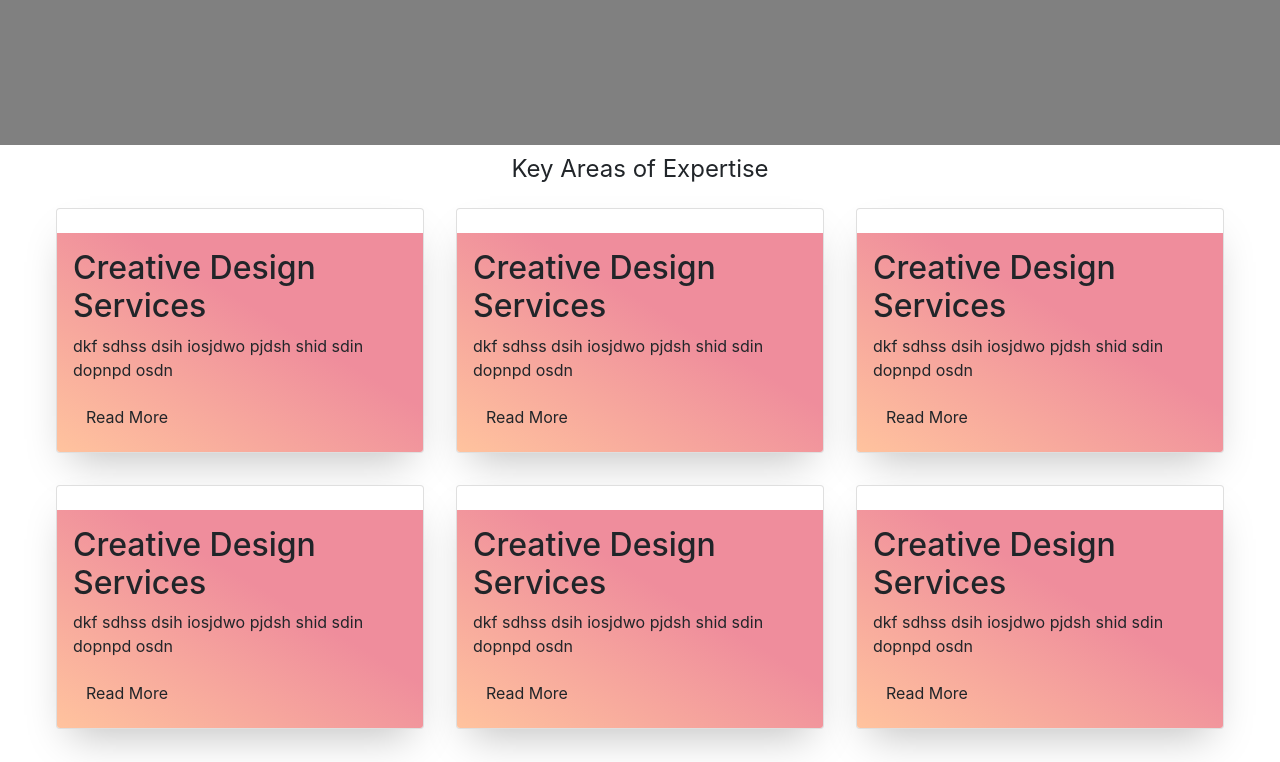
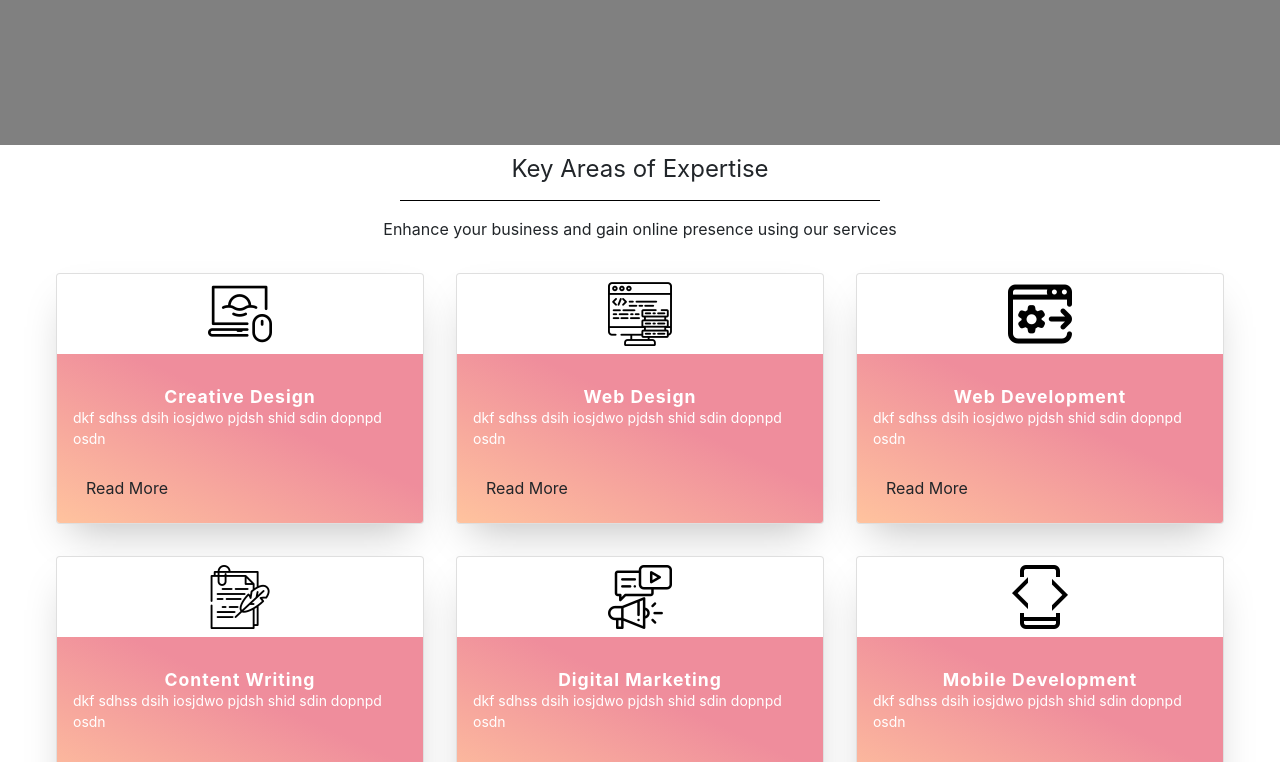
Before and after one commit to brendangaturu/Brendan_Website, a Django app: page / in a window 1280 px wide; the page is wider, and only the part inside the window is pictured. Shown: the part 655-1417 px from the top of that part. Run offline with Django 3.2, Linux system fonts and the light colour scheme; some libraries are stand-ins or nearby versions; some web fonts are replaced.

Commit message:
homepage cards styling

```diff
--- a/static/css/base.css
+++ b/static/css/base.css
@@ -79,6 +79,12 @@ margin: 0 auto;
     padding: 1rem;
 }
 
+.card_image {
+margin: auto;
+padding: 0.5rem;
+left: 50%;
+}
+
 @media (min-width: 40rem) {
 .cards_item{
     width: 50%
@@ -105,16 +111,18 @@ margin: 0 auto;
     background: linear-gradient(to bottom left, #EF8D9C 40%, #FFC39E 100%);
 }
 
-.card-title {
-    color: red;
+.card_title {
+    color: #ffffff;
     font-size: 1.1rem;
     font-weight: 700;
     letter-spacing: 1px;
     text-transform: capitalize;
     margin: 0px;
+    text-align: center;
+    padding-top: 1rem;
 }
 
-.card-text {
+.card_text {
     color: #ffffff;
     font-size: 0.875rem;
     line-height: 1.5;
--- a/templates/base.html
+++ b/templates/base.html
@@ -1,6 +1,6 @@
 {% load static %}
 
-<!DOCTYPE html>
+
 <html>
     <head>
         <meta name="viewport" content="width=device-width, initial-scale=1.0">
@@ -11,8 +11,10 @@
 
         <!--Google fonts-->
             <link href="https://fonts.googleapis.com/css?family=Trochut&display=swap" rel="stylesheet">
+
             <!-- External stylesheet-->
         <link href="{% static 'css/base.css' %}" rel="stylesheet">
+
         <!--Google icons-->
 
 
--- a/templates/home.html
+++ b/templates/home.html
@@ -1,18 +1,22 @@
 {% extends 'base.html' %}
+{% load static %}
 <!--Navigation inherited from base template-->
 
 {% block content %}
-
+<!--TODO: Customise the services icons to match the theme color -->
 <div class="main">
     <h1 class="services_heading">Key Areas of Expertise</h1>
+    <hr/>
+    <p style="text-align: center;">Enhance your business and gain online presence using our services</p>
     <ul class="cards">
+
         <li class="cards_item">
             <div class="card">
                 <div class="card_image">
-                    <img src="">
+                    <img src="{% static 'images/creativedesign.png' %}" alt="">
                 </div>
                 <div class="card_content">
-                    <h2 class="card_title">Creative Design Services</h2>
+                    <h2 class="card_title">Creative Design </h2>
                     <p class="card_text">dkf sdhss dsih iosjdwo pjdsh shid sdin dopnpd osdn </p>
                     <button class="btn card_btn">Read More</button>
                 </div>
@@ -22,10 +26,10 @@
         <li class="cards_item">
             <div class="card">
                 <div class="card_image">
-                    <img src="">
+                    <img src="{% static 'images/webdesign.png' %}" alt="">
                 </div>
                 <div class="card_content">
-                    <h2 class="card_title">Creative Design Services</h2>
+                    <h2 class="card_title">Web Design </h2>
                     <p class="card_text">dkf sdhss dsih iosjdwo pjdsh shid sdin dopnpd osdn </p>
                     <button class="btn card_btn">Read More</button>
                 </div>
@@ -35,10 +39,10 @@
         <li class="cards_item">
             <div class="card">
                 <div class="card_image">
-                    <img src="">
+                    <img src="{% static 'images/webdevelopment.png' %}" alt="">
                 </div>
                 <div class="card_content">
-                    <h2 class="card_title">Creative Design Services</h2>
+                    <h2 class="card_title">Web Development</h2>
                     <p class="card_text">dkf sdhss dsih iosjdwo pjdsh shid sdin dopnpd osdn </p>
                     <button class="btn card_btn">Read More</button>
                 </div>
@@ -48,10 +52,10 @@
         <li class="cards_item">
             <div class="card">
                 <div class="card_image">
-                    <img src="">
+                    <img src="{% static 'images/contentwriting.png' %}" alt="">
                 </div>
                 <div class="card_content">
-                    <h2 class="card_title">Creative Design Services</h2>
+                    <h2 class="card_title">Content Writing</h2>
                     <p class="card_text">dkf sdhss dsih iosjdwo pjdsh shid sdin dopnpd osdn </p>
                     <button class="btn card_btn">Read More</button>
                 </div>
@@ -61,10 +65,10 @@
         <li class="cards_item">
             <div class="card">
                 <div class="card_image">
-                    <img src="">
+                    <img src="{% static 'images/digitalmarketing.png' %}" alt="">
                 </div>
                 <div class="card_content">
-                    <h2 class="card_title">Creative Design Services</h2>
+                    <h2 class="card_title">Digital Marketing</h2>
                     <p class="card_text">dkf sdhss dsih iosjdwo pjdsh shid sdin dopnpd osdn </p>
                     <button class="btn card_btn">Read More</button>
                 </div>
@@ -74,10 +78,10 @@
         <li class="cards_item">
             <div class="card">
                 <div class="card_image">
-                    <img src="">
+                    <img src="{% static 'images/mobiledevelopment.png' %}" alt="">
                 </div>
                 <div class="card_content">
-                    <h2 class="card_title">Creative Design Services</h2>
+                    <h2 class="card_title">Mobile Development</h2>
                     <p class="card_text">dkf sdhss dsih iosjdwo pjdsh shid sdin dopnpd osdn </p>
                     <button class="btn card_btn">Read More</button>
                 </div>
@@ -85,21 +89,6 @@
         </li>
     </ul>
 </div>
-
-     <!--Services section-->
-     <!-- <section class="services-v bg-gray section-padding">
-        <div class="container">
-          <div class="row">
-            <div class="section-head text-center col-sm-12">
-              <h4>Key Areas of Expertise</h4>
-              <hr>
-              <p>Enhance your Business and gain your online presence using our services</p>
-            </div>
-
-          </div>
-        </div>
-      </section>
-      -->
 
 
 <!--
```
Also changed, not shown: static/images/contentwriting.png (added), static/images/creativedesign.png (added), static/images/digitalmarketing.png (added), static/images/mobiledevelopment.png (added), static/images/webdesign.png (added), static/images/webdevelopment.png (added).
